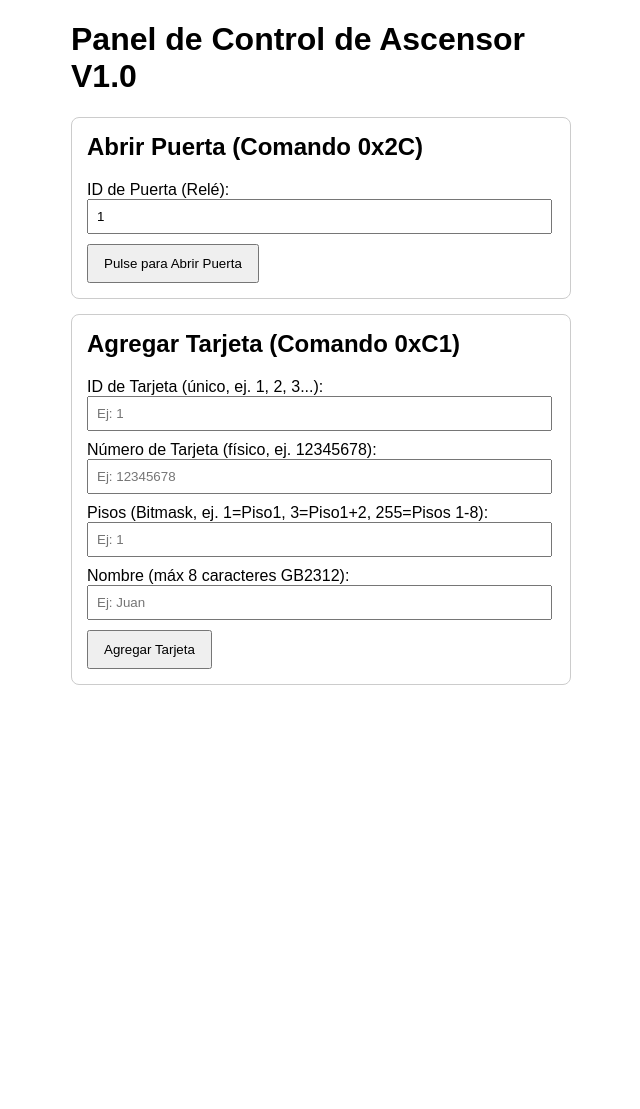
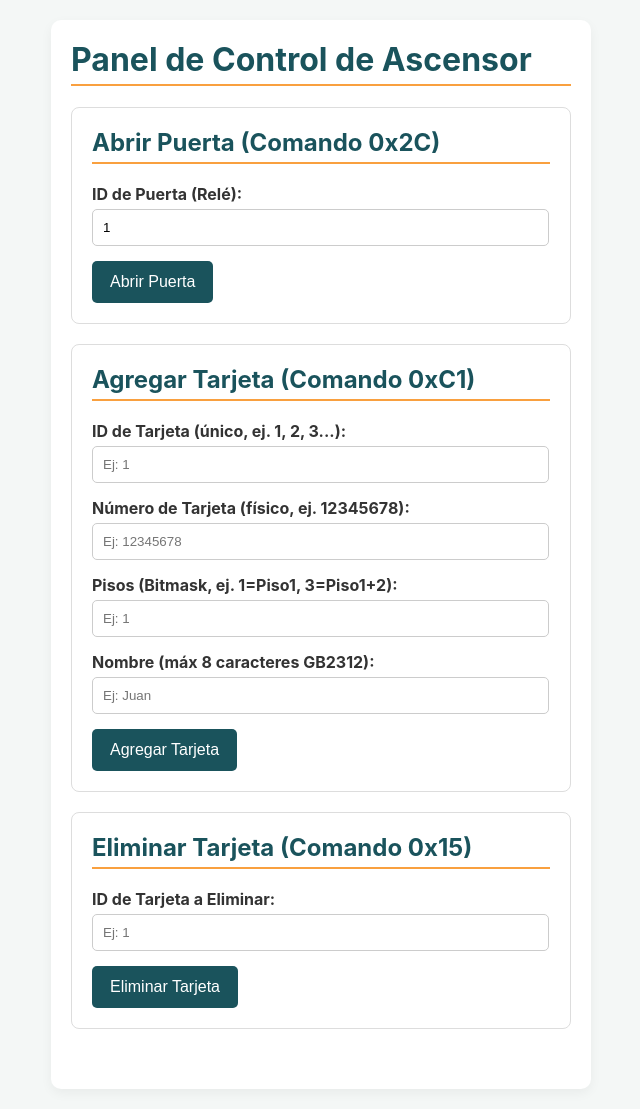
Before and after one commit to TechElectro/ElevatorControl, a Flask app: page / in a window 1280 px wide. Shown: the whole page, without its empty margins (319-959 px from the left). Before the commit the page ends 685 px from the top, so only its background shows below. Run offline with Flask 3, Linux system fonts and the light colour scheme; data that the repository does not hold is empty; parts of the project's set-up code (start-up, migrations or seed data) failed here and were passed over.

Commit message:
Se agrego deleteCard

```diff
--- a/app.py
+++ b/app.py
@@ -52,6 +52,25 @@ def api_add_card():
     except Exception as e:
         return jsonify({"status": "error", "message": f"Error al enviar a la cola: {str(e)}"}), 500
 
+# ... (después de la función api_add_card) ...
+
+@app.route('/api/delete-card/<int:card_id>', methods=['DELETE'])
+def api_delete_card(card_id):
+    """
+    Endpoint de API para eliminar una tarjeta por su ID.
+    Recibe el ID desde la URL.
+    """
+    if card_id <= 0:
+        return jsonify({"status": "error", "message": "ID de tarjeta no válido"}), 400
+
+    try:
+        # Poner el comando en la cola para que el servicio lo maneje
+        command_queue.put({'action': 'delete_card', 'card_id': card_id})
+
+        return jsonify({"status": "success", "message": f"Comando 'Eliminar Tarjeta {card_id}' enviado al servicio."})
+    except Exception as e:
+        return jsonify({"status": "error", "message": f"Error al enviar a la cola: {str(e)}"}), 500
+
 
 if __name__ == '__main__':
     # --- ¡Magia! ---
--- a/elevator_service.py
+++ b/elevator_service.py
@@ -83,6 +83,20 @@ class ElevatorService:
                     print("Servicio: Error, trama de 'add_card' no válida. No se envió.")
             # --- FIN DEL NUEVO BLOQUE ---
 
+            # --- ¡NUEVO BLOQUE! ---
+            elif command['action'] == 'delete_card':
+                card_id = command['card_id']
+                print(f"Servicio: Recibida orden de Flask: Eliminar Tarjeta {card_id}")
+
+                frame = elevator_protocol.build_delete_card_frame(card_id)
+
+                if frame:
+                    self.sock.sendall(frame)
+                    print("Servicio: Comando (0x15) enviado al controlador.")
+                else:
+                    print("Servicio: Error, trama de 'delete_card' no válida. No se envió.")
+            # --- FIN DEL NUEVO BLOQUE ---
+
         except Exception as e:
             # La cola estaba vacía, es normal.
             pass
--- a/templates/index.html
+++ b/templates/index.html
@@ -5,36 +5,86 @@
     <meta name="viewport" content="width=device-width, initial-scale=1.0">
     <title>Control de Ascensor</title>
     <style>
-        body { font-family: Arial, sans-serif; margin: 20px; }
-        .container { max-width: 500px; margin: auto; }
-        .control-group { border: 1px solid #ccc; padding: 15px; margin-bottom: 15px; border-radius: 8px; }
-        h2 { margin-top: 0; }
-        input { width: 95%; padding: 8px; margin-bottom: 10px; }
-        button { padding: 10px 15px; cursor: pointer; }
-        #status { margin-top: 20px; font-weight: bold; }
+        body {
+            font-family: -apple-system, BlinkMacSystemFont, "Segoe UI", Roboto, Arial, sans-serif;
+            margin: 20px;
+            background-color: #f4f7f6;
+            color: #333;
+        }
+        .container {
+            max-width: 500px;
+            margin: auto;
+            background-color: #ffffff;
+            padding: 20px;
+            border-radius: 10px;
+            box-shadow: 0 4px 12px rgba(0,0,0,0.05);
+        }
+        .control-group {
+            border: 1px solid #ddd;
+            padding: 20px;
+            margin-bottom: 20px;
+            border-radius: 8px;
+        }
+        h1, h2 {
+            margin-top: 0;
+            color: #1a535c;
+            border-bottom: 2px solid #f9a03f;
+            padding-bottom: 5px;
+        }
+        label {
+            display: block;
+            margin-bottom: 5px;
+            font-weight: bold;
+        }
+        input[type="text"], input[type="number"] {
+            width: 95%;
+            padding: 10px;
+            margin-bottom: 15px;
+            border: 1px solid #ccc;
+            border-radius: 5px;
+        }
+        button {
+            padding: 12px 18px;
+            cursor: pointer;
+            background-color: #1a535c;
+            color: white;
+            border: none;
+            border-radius: 5px;
+            font-size: 16px;
+            transition: background-color 0.2s;
+        }
+        button:hover {
+            background-color: #4ecdc4;
+        }
+        #status {
+            margin-top: 20px;
+            font-weight: bold;
+            padding: 10px;
+            border-radius: 5px;
+        }
     </style>
 </head>
 <body>
     <div class="container">
-        <h1>Panel de Control de Ascensor V1.0</h1>
+        <h1>Panel de Control de Ascensor</h1>
 
         <div class="control-group">
             <h2>Abrir Puerta (Comando 0x2C)</h2>
             <label for="door_id">ID de Puerta (Relé):</label>
             <input type="number" id="door_id" value="1">
-            <button onclick="openDoor()">Pulse para Abrir Puerta</button>
+            <button onclick="openDoor()">Abrir Puerta</button>
         </div>
 
         <div class="control-group">
             <h2>Agregar Tarjeta (Comando 0xC1)</h2>
             <label for="card_id">ID de Tarjeta (único, ej. 1, 2, 3...):</label>
-            <input type="text" id="card_id" placeholder="Ej: 1">
+            <input type="number" id="card_id" placeholder="Ej: 1">
 
             <label for="card_number">Número de Tarjeta (físico, ej. 12345678):</label>
-            <input type="text" id="card_number" placeholder="Ej: 12345678">
+            <input type="number" id="card_number" placeholder="Ej: 12345678">
 
-            <label for="floors">Pisos (Bitmask, ej. 1=Piso1, 3=Piso1+2, 255=Pisos 1-8):</label>
-            <input type="text" id="floors" placeholder="Ej: 1">
+            <label for="floors">Pisos (Bitmask, ej. 1=Piso1, 3=Piso1+2):</label>
+            <input type="number" id="floors" placeholder="Ej: 1">
 
             <label for="name">Nombre (máx 8 caracteres GB2312):</label>
             <input type="text" id="name" placeholder="Ej: Juan">
@@ -42,15 +92,23 @@
             <button onclick="addCard()">Agregar Tarjeta</button>
         </div>
 
+        <div class="control-group">
+            <h2>Eliminar Tarjeta (Comando 0x15)</h2>
+            <label for="card_id_to_delete">ID de Tarjeta a Eliminar:</label>
+            <input type="number" id="card_id_to_delete" placeholder="Ej: 1">
+            <button onclick="deleteCard()">Eliminar Tarjeta</button>
+        </div>
+
+
         <div id="status"></div>
     </div>
 
     <script>
         const API_URL = 'http://127.0.0.1:5000'; // URL de tu backend Flask
+        const statusDiv = document.getElementById('status');
 
         async function openDoor() {
             const doorId = document.getElementById('door_id').value;
-            const statusDiv = document.getElementById('status');
             statusDiv.textContent = 'Enviando comando Abrir Puerta...';
 
             try {
@@ -81,7 +139,7 @@
                 floors: document.getElementById('floors').value,
                 name: document.getElementById('name').value
             };
-            const statusDiv = document.getElementById('status');
+
             statusDiv.textContent = 'Enviando comando Agregar Tarjeta...';
 
             try {
@@ -104,6 +162,41 @@
                 statusDiv.style.color = 'red';
             }
         }
+
+        /*
+            NUEVA FUNCIÓN: Eliminar Tarjeta
+        */
+        async function deleteCard() {
+            const cardId = document.getElementById('card_id_to_delete').value;
+
+            if (!cardId) {
+                statusDiv.textContent = "Error: Debes ingresar un ID de tarjeta para eliminar.";
+                statusDiv.style.color = 'red';
+                return;
+            }
+
+            statusDiv.textContent = `Enviando comando Eliminar Tarjeta ${cardId}...`;
+
+            try {
+                // Nota el método 'DELETE' y cómo se pasa el ID en la URL
+                const response = await fetch(`${API_URL}/api/delete-card/${cardId}`, {
+                    method: 'DELETE',
+                    headers: { 'Content-Type': 'application/json' }
+                });
+
+                const result = await response.json();
+                if (response.ok) {
+                    statusDiv.textContent = `Éxito: ${result.message}`;
+                    statusDiv.style.color = 'green';
+                } else {
+                    statusDiv.textContent = `Error: ${result.message}`;
+                    statusDiv.style.color = 'red';
+                }
+            } catch (err) {
+                statusDiv.textContent = `Error de red: ${err.message}`;
+                statusDiv.style.color = 'red';
+            }
+        }
     </script>
 </body>
 </html>
```
Also changed, not shown: elevator_protocol.py (+23 -0 lines).
